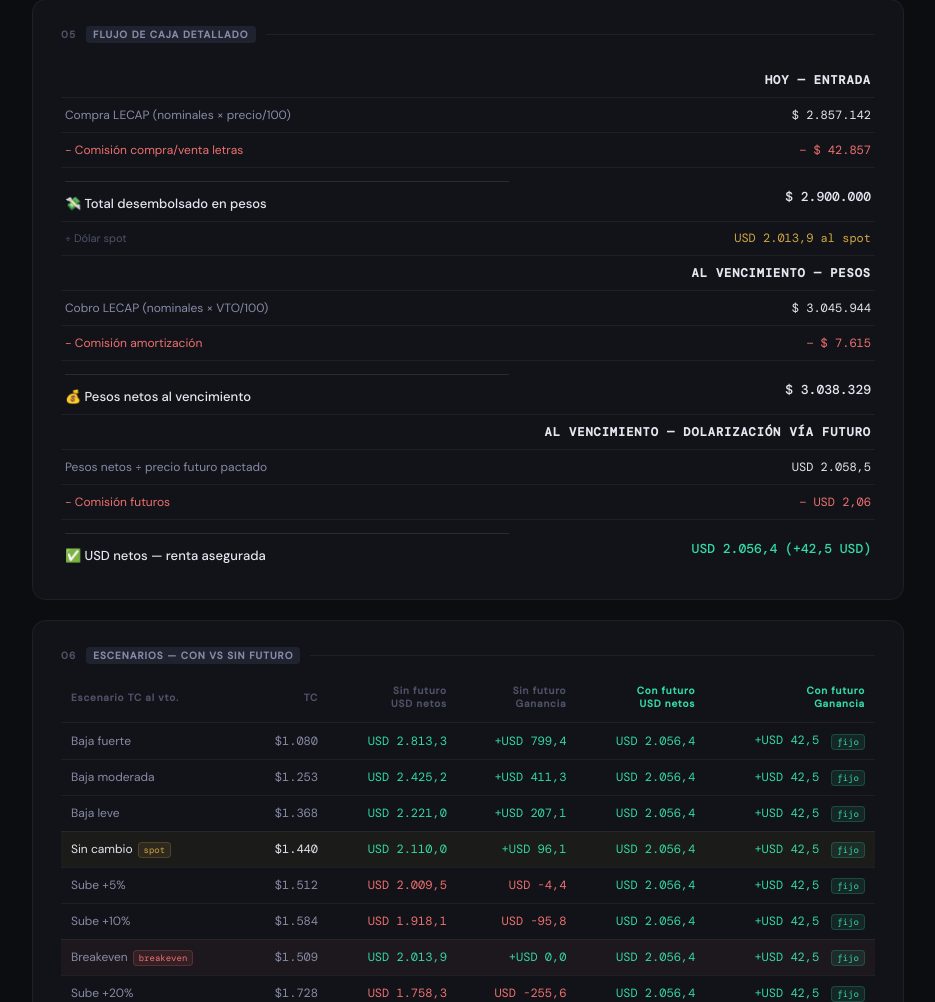
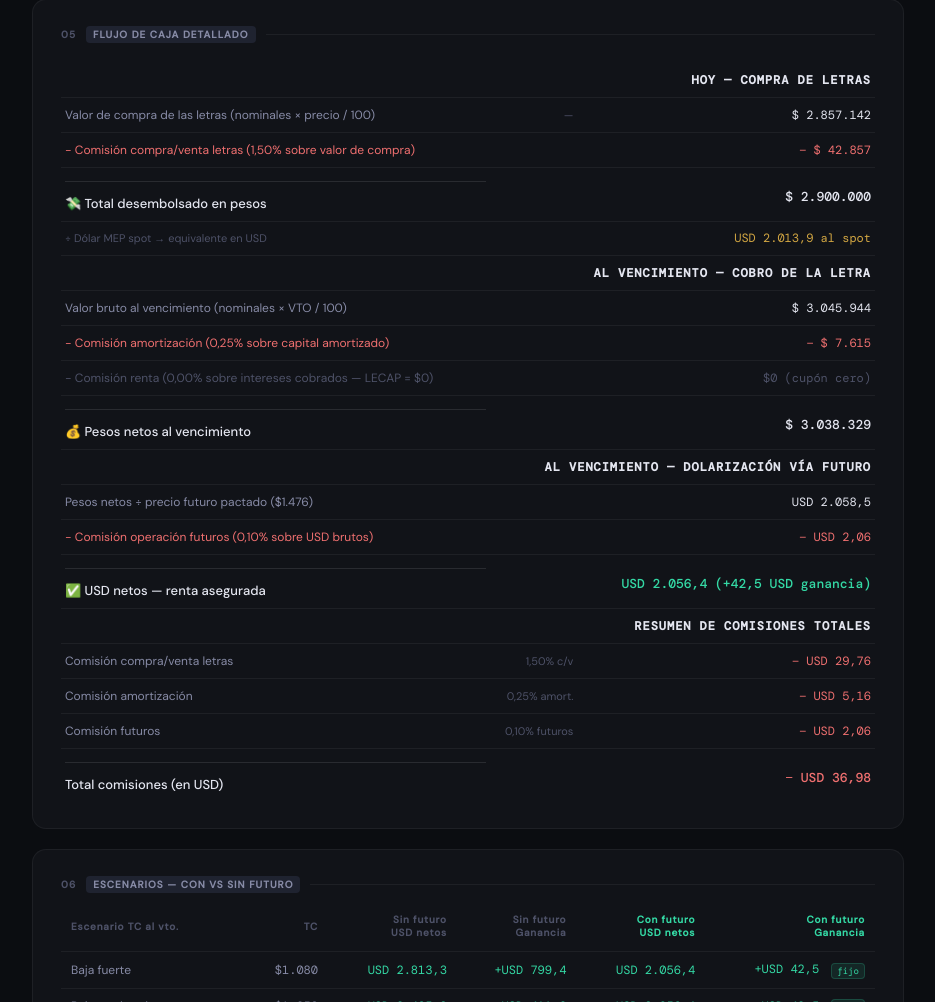
Before and after one commit to FranciscoRava/lecap-calculadora, a plain HTML site: page index.html in a window 1280 px wide. Shown: the part 1736-2738 px from the top of the page, without its empty margins (172-1107 px from the left). Drawn offline with nearby package versions, Linux system fonts and the light colour scheme; a web font is replaced by a local one.

Commit message:
Update index.html

```diff
--- a/index.html
+++ b/index.html
@@ -1,4 +1,4 @@
-<!DOCTYPE html>
+ <!DOCTYPE html>
 <html lang="es">
 <head>
 <meta charset="UTF-8">
@@ -608,51 +608,94 @@ input[type=range]::-webkit-slider-thumb:hover { transform: scale(1.25); }
     <div class="card">
       <div class="sec-label">05 <span>FLUJO DE CAJA DETALLADO</span></div>
       <table class="cf-table">
-        <tr><td class="cf-section" colspan="2">HOY — ENTRADA</td></tr>
+
+        <!-- ENTRADA -->
+        <tr><td class="cf-section" colspan="3">HOY — COMPRA DE LETRAS</td></tr>
         <tr>
-          <td>Compra LECAP (nominales × precio/100)</td>
+          <td>Valor de compra de las letras (nominales × precio / 100)</td>
+          <td style="text-align:right; font-size:11px; color:var(--text3); padding-right:8px; white-space:nowrap" id="cf-compra-pct">—</td>
           <td id="cf-compra">—</td>
         </tr>
         <tr>
-          <td style="color:var(--red)">− Comisión compra/venta letras</td>
+          <td style="color:var(--red)">− Comisión compra/venta letras (<span id="cf-comCV-pct-lbl">—</span>% sobre valor de compra)</td>
+          <td></td>
           <td id="cf-comCV" style="color:var(--red)">—</td>
         </tr>
         <tr class="cf-total">
           <td>💸 Total desembolsado en pesos</td>
+          <td></td>
           <td id="cf-total">—</td>
         </tr>
         <tr>
-          <td style="padding-top:8px; color:var(--text3); font-size:11px">÷ Dólar spot</td>
+          <td style="padding-top:8px; color:var(--text3); font-size:11px">÷ Dólar MEP spot → equivalente en USD</td>
+          <td></td>
           <td id="cf-usd-hoy" style="color:var(--gold); font-size:12px; padding-top:8px">—</td>
         </tr>
 
-        <tr><td class="cf-section" colspan="2">AL VENCIMIENTO — PESOS</td></tr>
+        <!-- VENCIMIENTO PESOS -->
+        <tr><td class="cf-section" colspan="3">AL VENCIMIENTO — COBRO DE LA LETRA</td></tr>
         <tr>
-          <td>Cobro LECAP (nominales × VTO/100)</td>
+          <td>Valor bruto al vencimiento (nominales × VTO / 100)</td>
+          <td style="text-align:right; font-size:11px; color:var(--text3); padding-right:8px"></td>
           <td id="cf-recibo">—</td>
         </tr>
         <tr>
-          <td style="color:var(--red)">− Comisión amortización</td>
+          <td style="color:var(--red)">− Comisión amortización (<span id="cf-comAmort-pct-lbl">—</span>% sobre capital amortizado)</td>
+          <td></td>
           <td id="cf-comAmort" style="color:var(--red)">—</td>
+        </tr>
+        <tr>
+          <td style="color:var(--text3)">− Comisión renta (<span id="cf-comRenta-pct-lbl">—</span>% sobre intereses cobrados — LECAP = $0)</td>
+          <td></td>
+          <td id="cf-comRenta-val" style="color:var(--text3)">$0</td>
         </tr>
         <tr class="cf-total">
           <td>💰 Pesos netos al vencimiento</td>
+          <td></td>
           <td id="cf-neto">—</td>
         </tr>
 
-        <tr><td class="cf-section" colspan="2">AL VENCIMIENTO — DOLARIZACIÓN VÍA FUTURO</td></tr>
+        <!-- DOLARIZACIÓN -->
+        <tr><td class="cf-section" colspan="3">AL VENCIMIENTO — DOLARIZACIÓN VÍA FUTURO</td></tr>
         <tr>
-          <td>Pesos netos ÷ precio futuro pactado</td>
+          <td>Pesos netos ÷ precio futuro pactado ($<span id="cf-futuro-lbl">—</span>)</td>
+          <td></td>
           <td id="cf-usd-bruto">—</td>
         </tr>
         <tr>
-          <td style="color:var(--red)">− Comisión futuros</td>
+          <td style="color:var(--red)">− Comisión operación futuros (<span id="cf-comFut-pct-lbl">—</span>% sobre USD brutos)</td>
+          <td></td>
           <td id="cf-comFut" style="color:var(--red)">—</td>
         </tr>
         <tr class="cf-total">
           <td>✅ USD netos — renta asegurada</td>
+          <td></td>
           <td id="cf-usd-neto" class="pos">—</td>
         </tr>
+
+        <!-- RESUMEN COMISIONES -->
+        <tr><td class="cf-section" colspan="3">RESUMEN DE COMISIONES TOTALES</td></tr>
+        <tr>
+          <td style="color:var(--text2)">Comisión compra/venta letras</td>
+          <td style="text-align:right; font-size:11px; color:var(--text3); padding-right:8px" id="cf-res-cv-pct">—</td>
+          <td id="cf-res-cv" style="color:var(--red)">—</td>
+        </tr>
+        <tr>
+          <td style="color:var(--text2)">Comisión amortización</td>
+          <td style="text-align:right; font-size:11px; color:var(--text3); padding-right:8px" id="cf-res-amort-pct">—</td>
+          <td id="cf-res-amort" style="color:var(--red)">—</td>
+        </tr>
+        <tr>
+          <td style="color:var(--text2)">Comisión futuros</td>
+          <td style="text-align:right; font-size:11px; color:var(--text3); padding-right:8px" id="cf-res-fut-pct">—</td>
+          <td id="cf-res-fut" style="color:var(--red)">—</td>
+        </tr>
+        <tr class="cf-total">
+          <td>Total comisiones (en USD)</td>
+          <td></td>
+          <td id="cf-res-total" style="color:var(--red)">—</td>
+        </tr>
+
       </table>
     </div>
   </div>
@@ -796,18 +839,39 @@ function calc() {
   }
 
   // ── CASH FLOW ──
-  $('cf-compra').textContent   = '$ '+fmt(compra);
-  $('cf-comCV').textContent    = '− $ '+fmt(costoCV);
-  $('cf-total').textContent    = '$ '+fmt(totalDesemb);
-  $('cf-usd-hoy').textContent  = 'USD '+fmt(usdHoy,1)+' al spot';
-  $('cf-recibo').textContent   = '$ '+fmt(recibo);
-  $('cf-comAmort').textContent = '− $ '+fmt(costoAmort);
-  $('cf-neto').textContent     = '$ '+fmt(pesosNetos);
-  $('cf-usd-bruto').textContent= 'USD '+fmt(usdBruto,1);
-  $('cf-comFut').textContent   = '− USD '+fmt(costoFut,2);
+  $('cf-compra').textContent        = '$ '+fmt(compra);
+  $('cf-comCV-pct-lbl').textContent = fmt(comCV*100,2);
+  $('cf-comCV').textContent         = '− $ '+fmt(costoCV);
+  $('cf-total').textContent         = '$ '+fmt(totalDesemb);
+  $('cf-usd-hoy').textContent       = 'USD '+fmt(usdHoy,1)+' al spot';
+
+  $('cf-recibo').textContent        = '$ '+fmt(recibo);
+  $('cf-comAmort-pct-lbl').textContent = fmt(comAmort*100,2);
+  $('cf-comAmort').textContent      = '− $ '+fmt(costoAmort);
+  $('cf-comRenta-pct-lbl').textContent = fmt(parseFloat($('comRenta').value),2);
+  $('cf-comRenta-val').textContent  = '$0 (cupón cero)';
+  $('cf-neto').textContent          = '$ '+fmt(pesosNetos);
+
+  $('cf-futuro-lbl').textContent    = fmt(futuro,0);
+  $('cf-usd-bruto').textContent     = 'USD '+fmt(usdBruto,1);
+  $('cf-comFut-pct-lbl').textContent = fmt(comFut*100,2);
+  $('cf-comFut').textContent        = '− USD '+fmt(costoFut,2);
   const cfUsdNeto = $('cf-usd-neto');
-  cfUsdNeto.textContent = 'USD '+fmt(usdNeto,1)+' (+'+ fmt(ganFuturo,1)+' USD)';
+  cfUsdNeto.textContent = 'USD '+fmt(usdNeto,1)+'  (+'+ fmt(ganFuturo,1)+' USD ganancia)';
   cfUsdNeto.className = ganFuturo>=0 ? 'pos' : 'neg';
+
+  // Resumen comisiones en USD
+  const comCVusd    = costoCV / spot;
+  const comAmortusd = costoAmort / futuro;
+  const comFutusd   = costoFut;
+  const totalComusd = comCVusd + comAmortusd + comFutusd;
+  $('cf-res-cv').textContent       = '− USD '+fmt(comCVusd,2);
+  $('cf-res-cv-pct').textContent   = fmt(comCV*100,2)+'% c/v';
+  $('cf-res-amort').textContent    = '− USD '+fmt(comAmortusd,2);
+  $('cf-res-amort-pct').textContent= fmt(comAmort*100,2)+'% amort.';
+  $('cf-res-fut').textContent      = '− USD '+fmt(comFutusd,2);
+  $('cf-res-fut-pct').textContent  = fmt(comFut*100,2)+'% futuros';
+  $('cf-res-total').textContent    = '− USD '+fmt(totalComusd,2);
 
   // ── ESCENARIOS ──
   const tbody = $('tbody-sc');
```
